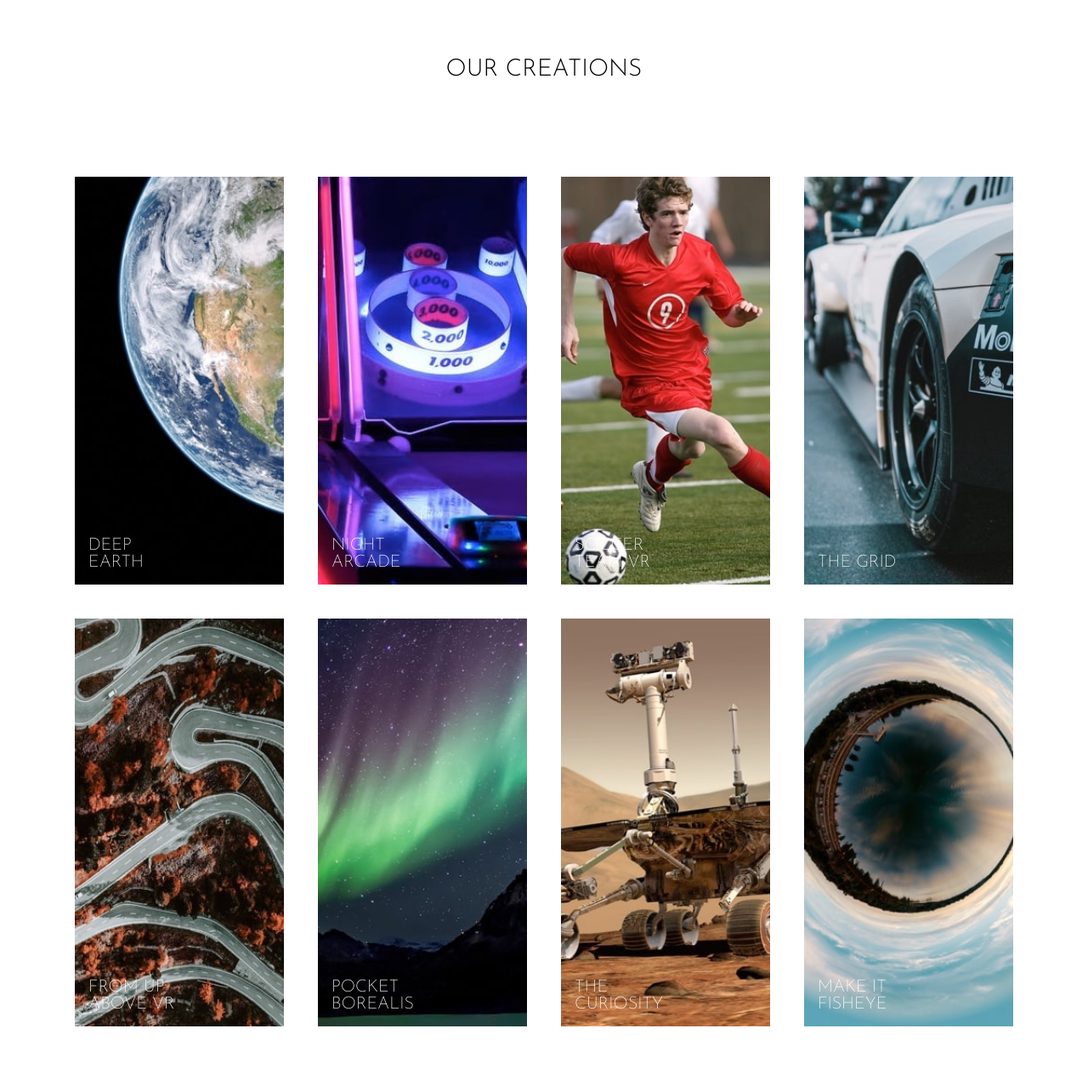
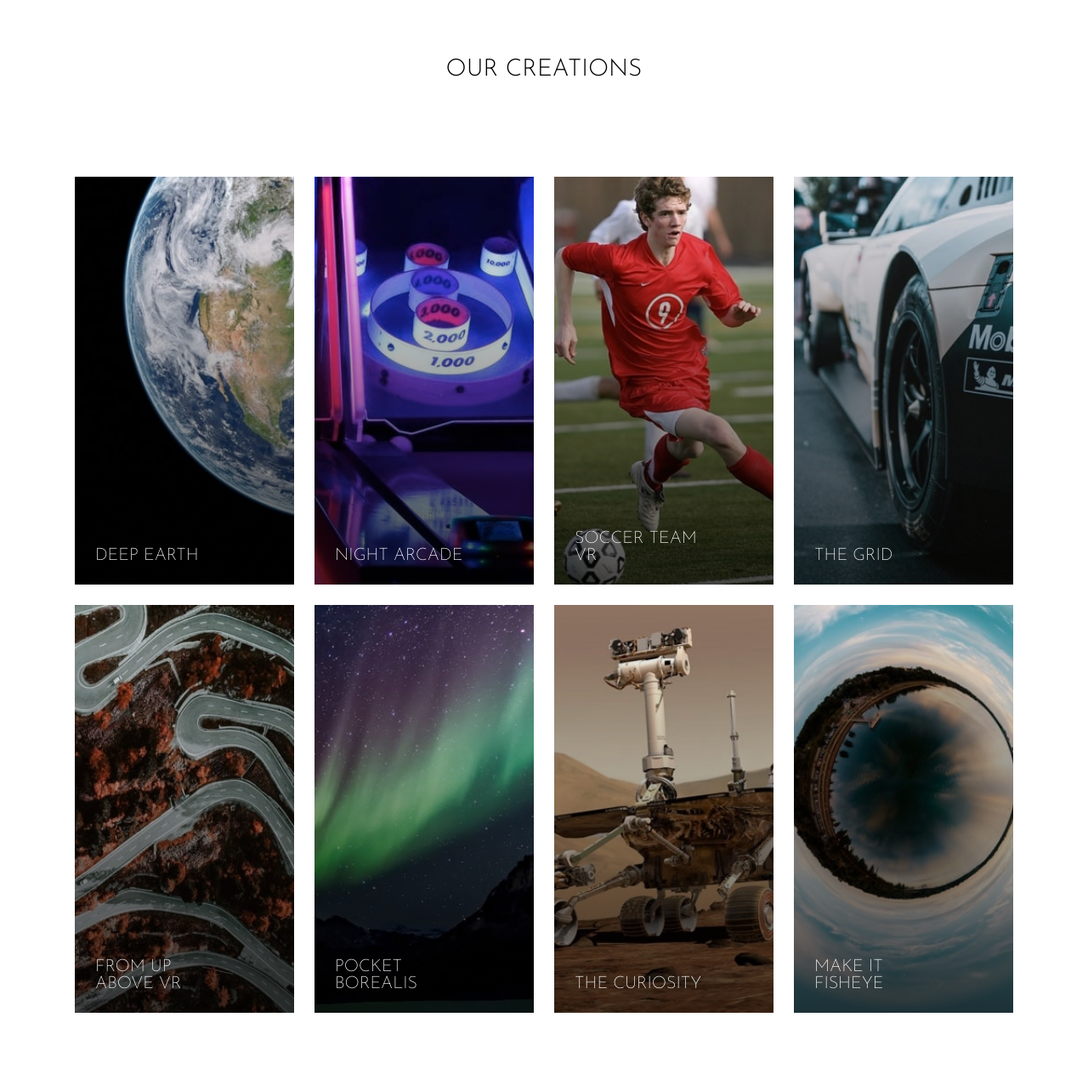
Before and after one commit to dstrickl7/Loop-Studios-Landing-Page, a plain HTML site: page index.html in a window 1280 px wide. Shown: the part 1340-2617 px from the top of the page at 85% size. Drawn offline with Linux system fonts and the light colour scheme.

Commit message:
added non-hover overlays to product images

```diff
--- a/styles.scss
+++ b/styles.scss
@@ -333,10 +333,10 @@ footer{
     .products-container{
         padding: 5rem;
         grid-template-columns: repeat(4, 1fr);
-        grid-gap: 1.5rem;
+        grid-gap: .5rem;
         h2{
             font-size: 1.25rem;
-            width: 60%;
+            width: 80%;
         }
     }
 
@@ -345,12 +345,13 @@ footer{
         background-color: $black;
         padding: 0;
         h2{
-            padding: 1rem;
+            padding: 1.5rem;
         }
     }
 
     .product1{
-        background: $fill url("images/desktop/image-deep-earth.jpg");
+        background: linear-gradient(rgba(255, 255, 255, 0), rgba(0, 0, 0, 0.7)), $fill url("images/desktop/image-deep-earth.jpg");
+
         &:hover{
             background: linear-gradient(rgba(255, 255, 255, 0.5), rgba(255, 255, 255, 0.5)), $fill url("images/desktop/image-deep-earth.jpg");
         }
@@ -358,44 +359,50 @@ footer{
     }
 
     .product2{
-        background: $fill url("images/desktop/image-night-arcade.jpg");
+        background: linear-gradient(rgba(255, 255, 255, 0), rgba(0, 0, 0, 0.7)), $fill url("images/desktop/image-night-arcade.jpg");
         &:hover{
             background: linear-gradient(rgba(255, 255, 255, 0.5), rgba(255, 255, 255, 0.5)), $fill url("images/desktop/image-night-arcade.jpg");
         }
     }
 
     .product3{
-        background: $fill url("images/desktop/image-soccer-team.jpg");&:hover{
+        background: linear-gradient(rgba(255, 255, 255, 0), rgba(0, 0, 0, 0.7)), $fill url("images/desktop/image-soccer-team.jpg");
+        &:hover{
             background: linear-gradient(rgba(255, 255, 255, 0.5), rgba(255, 255, 255, 0.5)), $fill url("images/desktop/image-soccer-team.jpg");
         }
     }
 
     .product4{
-        background: $fill url("images/desktop/image-grid.jpg");&:hover{
+        background: linear-gradient(rgba(255, 255, 255, 0), rgba(0, 0, 0, 0.7)), $fill url("images/desktop/image-grid.jpg");
+        &:hover{
             background: linear-gradient(rgba(255, 255, 255, 0.5), rgba(255, 255, 255, 0.5)), $fill url("images/desktop/image-grid.jpg");
         }
     }
 
     .product5{
-        background: $fill url("images/desktop/image-from-above.jpg");&:hover{
+        background: linear-gradient(rgba(255, 255, 255, 0), rgba(0, 0, 0, 0.7)), $fill url("images/desktop/image-from-above.jpg");
+        &:hover{
             background: linear-gradient(rgba(255, 255, 255, 0.5), rgba(255, 255, 255, 0.5)), $fill url("images/desktop/image-from-above.jpg");
         }
     }
 
     .product6{
-        background: $fill url("images/desktop/image-pocket-borealis.jpg");&:hover{
+        background: linear-gradient(rgba(255, 255, 255, 0), rgba(0, 0, 0, 0.7)), $fill url("images/desktop/image-pocket-borealis.jpg");
+        &:hover{
             background: linear-gradient(rgba(255, 255, 255, 0.5), rgba(255, 255, 255, 0.5)), $fill url("images/desktop/image-pocket-borealis.jpg");
         }
     }
 
     .product7{
-        background: $fill url("images/desktop/image-curiosity.jpg");&:hover{
+        background: linear-gradient(rgba(255, 255, 255, 0), rgba(0, 0, 0, 0.7)), $fill url("images/desktop/image-curiosity.jpg");
+        &:hover{
             background: linear-gradient(rgba(255, 255, 255, 0.5), rgba(255, 255, 255, 0.5)), $fill url("images/desktop/image-curiosity.jpg");
         }
     }
 
     .product8{
-        background: $fill url("images/desktop/image-fisheye.jpg");&:hover{
+        background: linear-gradient(rgba(255, 255, 255, 0), rgba(0, 0, 0, 0.7)), $fill url("images/desktop/image-fisheye.jpg");
+        &:hover{
             background: linear-gradient(rgba(255, 255, 255, 0.5), rgba(255, 255, 255, 0.5)), $fill url("images/desktop/image-fisheye.jpg");
         }
     }
@@ -482,6 +489,13 @@ footer{
         padding: 0 5rem;
     }
 
+    .products-container{
+        grid-gap: 1.5rem;
+        h2{
+            font-size: 1.5rem;
+        }
+    }
+
     .btn{
         position: relative;
         margin: 0;
```
Also changed, not shown: styles.css, 1 other file.
